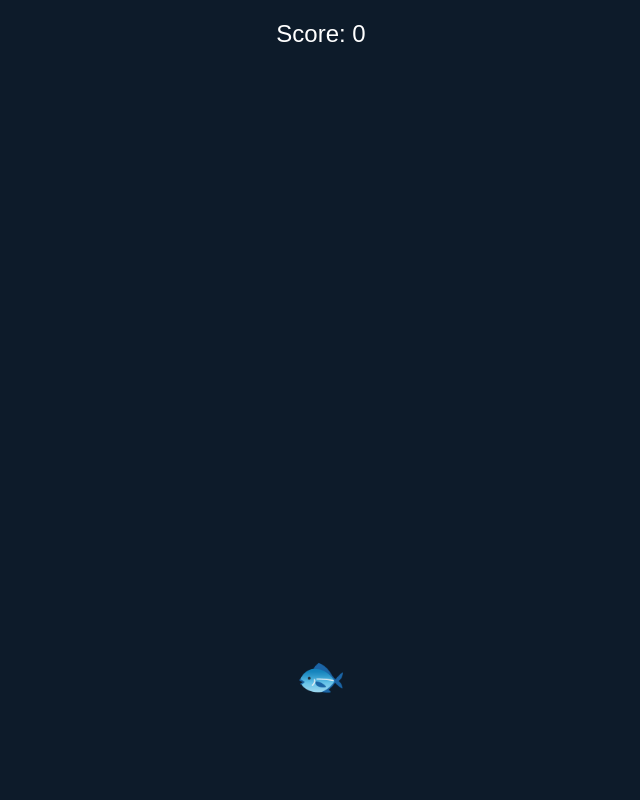
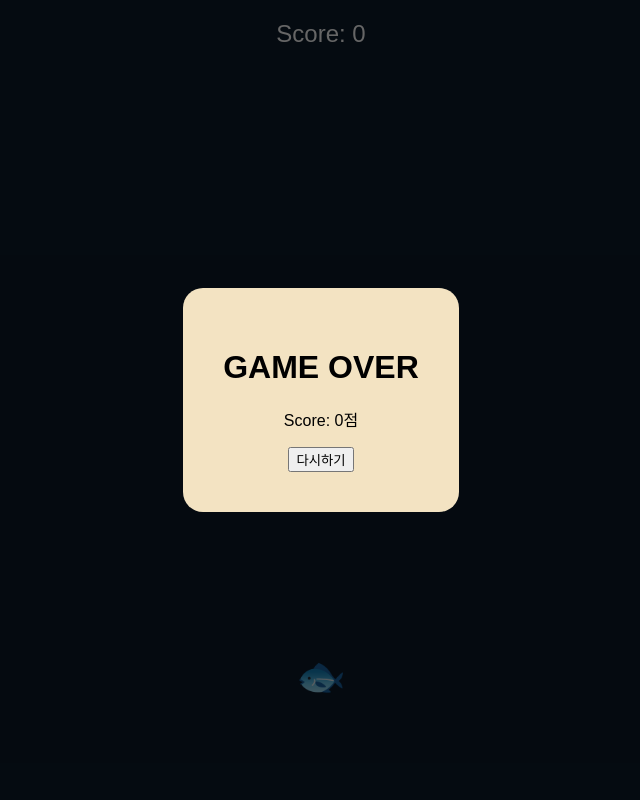
Before and after one commit to yeone-two-three/catchnoni, a plain HTML site: page index.html in a window 1280 px wide. Shown: the top 800 px of the page, without its empty margins (319-959 px from the left). Drawn offline with Linux system fonts and the light colour scheme.

Commit message:
Update style.css

```diff
--- a/style.css
+++ b/style.css
@@ -1,10 +1,9 @@
-/* 🔥 기본 화면 고정 */
 html, body {
   margin: 0;
   padding: 0;
   overflow: hidden;
   height: 100%;
-  touch-action: manipulation;
+  touch-action: none;
   font-family: sans-serif;
   background: #0d1b2a;
 }
@@ -37,19 +36,19 @@
   font-size: 40px;
 }
 
-/* 게임오버 */
+/* 게임오버 오버레이 */
 #gameOverOverlay {
-  position: absolute;
-  width: 100%;
-  height: 100%;
-  background: rgba(0,0,0,0.5);
+  position: fixed;
+  inset: 0;
+  background: rgba(0,0,0,0.6);
   display: flex;
   justify-content: center;
   align-items: center;
+  z-index: 100;
 }
 
 .hidden {
-  display: none;
+  display: none !important;
 }
 
 .modal {
@@ -58,8 +57,3 @@
   border-radius: 20px;
   text-align: center;
 }
-
-/* 🔥 애니메이션 완전 제거 */
-.pop {
-  animation: none !important;
-}
```
